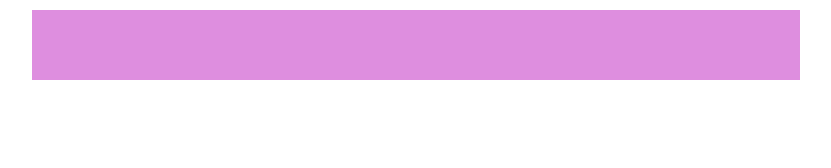
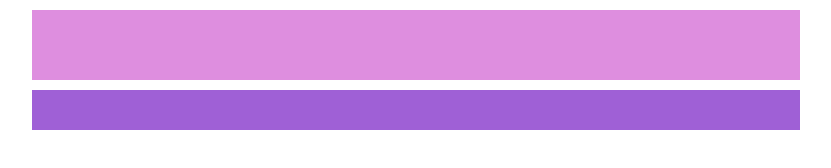
Before and after one commit to Iruiasaro/htmlcss-struttura-wp, a plain HTML site: page index.html in a window 1280 px wide. Shown: the whole page, without its empty margins (224-1055 px from the left). Drawn offline with Linux system fonts and the light colour scheme.

Commit message:
inserimento footer

```diff
--- a/style.css
+++ b/style.css
@@ -11,3 +11,11 @@ header {
     margin: auto;
     margin-top: 10px;
 }
+
+footer {
+    width: 60%;
+    height: 40px;
+    background-color: rgb(159, 96, 214);
+    margin: auto;
+    margin-top: 10px;
+    }
```
Also changed, not shown: index.html (+0 -1 lines).
